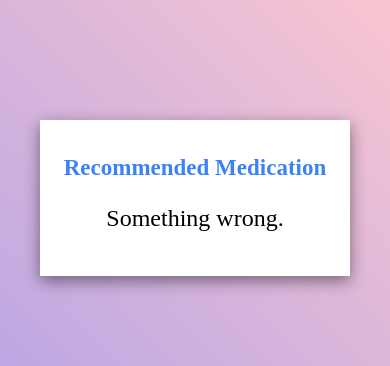
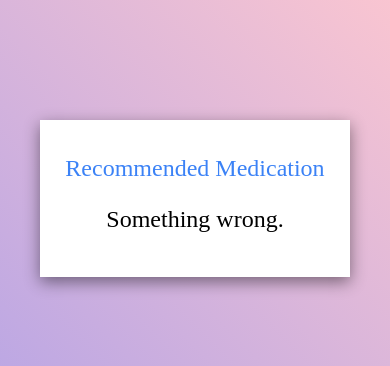
Before and after one commit to ahmedshaik982/Medi-FInder-App, a Flask app: template templates/result.html in a window 390 px wide. Shown: the top 366 px of the page. Run offline with Flask 2, Linux system fonts and the light colour scheme; the template is opened without the code that fills it, so the values that code supplies are empty.

Commit message:
Update result.html

```diff
--- a/templates/result.html
+++ b/templates/result.html
@@ -33,7 +33,6 @@
       font-size: 35px;
       color: #3b82f6;
       text-align: center;
-      font-weight: 850;
     }
 
     .body-content {
@@ -60,7 +59,7 @@
 
       }
        .heading{
-        font-size: 23px;
+        font-size: 24px;
       }
 
 }
```
